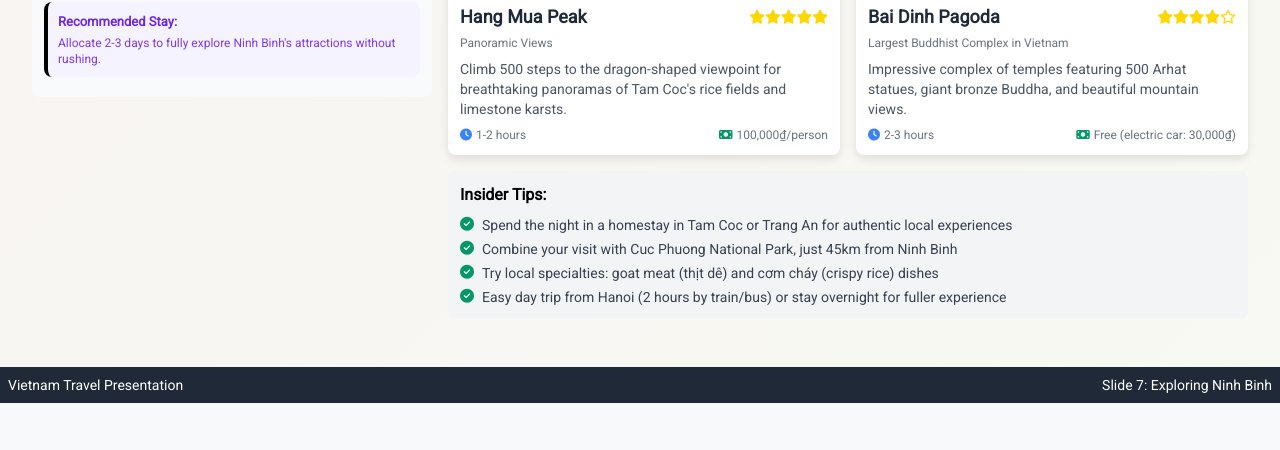
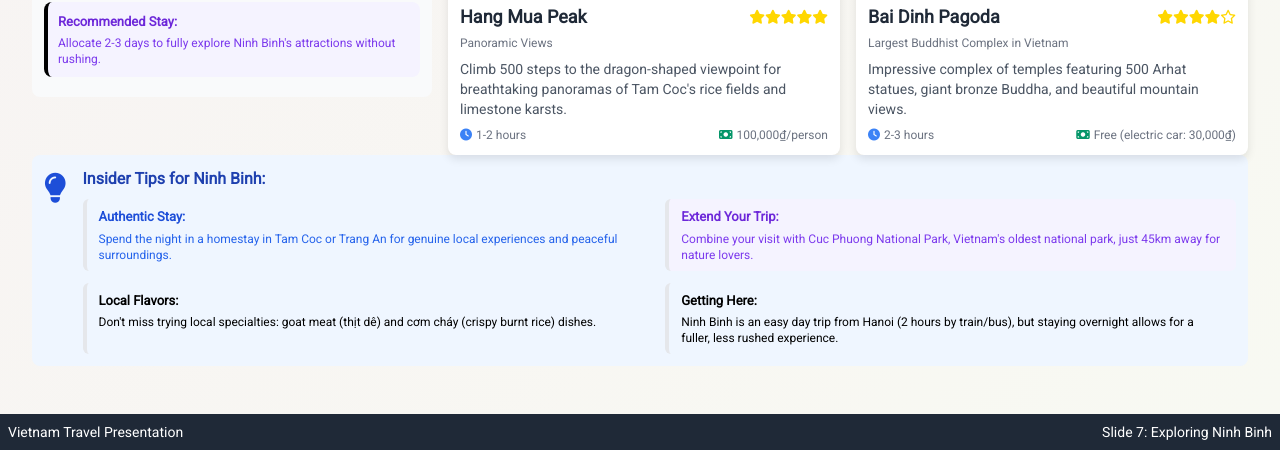
Before and after one commit to vietnam-2025/vietnam-2025.github.io, a plain HTML site: page 07.html in a window 1280 px wide. Shown: the part 637-1087 px from the top of the page. Before the commit the page ends 1040 px from the top, so only its background shows below. Drawn offline with nearby package versions, Linux system fonts and the light colour scheme.

Commit message:
Add external culture info link to 02.html and update insider tips format in 07.html

```diff
--- a/07.html
+++ b/07.html
@@ -415,49 +415,71 @@
 								</div>
 							</div>
 						</div>
+					</div>
+				</div>
+				<!-- End of flex container for columns -->
 
-						<!-- Additional Information -->
-						<div class="mt-4 bg-gray-100 rounded-lg p-3">
-							<h4 class="text-md font-semibold mb-2">Insider Tips:</h4>
-							<ul class="text-sm space-y-1 text-gray-700">
-								<li class="flex items-start">
-									<i class="fas fa-check-circle text-green-600 mt-0.5 mr-2"></i>
-									<span
-										>Spend the night in a homestay in Tam Coc or Trang An for
-										authentic local experiences</span
-									>
-								</li>
-								<li class="flex items-start">
-									<i class="fas fa-check-circle text-green-600 mt-0.5 mr-2"></i>
-									<span
-										>Combine your visit with Cuc Phuong National Park, just 45km
-										from Ninh Binh</span
-									>
-								</li>
-								<li class="flex items-start">
-									<i class="fas fa-check-circle text-green-600 mt-0.5 mr-2"></i>
-									<span
-										>Try local specialties: goat meat (thịt dê) and cơm cháy
-										(crispy rice) dishes</span
-									>
-								</li>
-								<li class="flex items-start">
-									<i class="fas fa-check-circle text-green-600 mt-0.5 mr-2"></i>
-									<span
-										>Easy day trip from Hanoi (2 hours by train/bus) or stay
-										overnight for fuller experience</span
-									>
-								</li>
-							</ul>
+				<!-- Additional Information (Updated Format) -->
+				<div class="bg-blue-50 rounded-lg p-3 flex items-start">
+					<div class="text-blue-700 text-3xl mr-4 pt-1">
+						<i class="fas fa-lightbulb"></i>
+					</div>
+					<div>
+						<h3 class="font-semibold text-blue-800 mb-2">
+							Insider Tips for Ninh Binh:
+						</h3>
+						<div class="grid grid-cols-2 gap-3">
+							<div class="tip-card border-l-blue-500 bg-blue-50">
+								<strong class="text-blue-700">Authentic Stay:</strong>
+								<p class="text-blue-600 text-xs mt-1">
+									Spend the night in a homestay in Tam Coc or Trang An for
+									genuine local experiences and peaceful surroundings.
+								</p>
+							</div>
+
+							<div class="tip-card border-l-purple-500 bg-purple-50">
+								<strong class="text-purple-700">Extend Your Trip:</strong>
+								<p class="text-purple-600 text-xs mt-1">
+									Combine your visit with Cuc Phuong National Park, Vietnam's
+									oldest national park, just 45km away for nature lovers.
+								</p>
+							</div>
+
+							<div class="tip-card border-l-amber-500 bg-amber-50">
+								<strong class="text-amber-700">Local Flavors:</strong>
+								<p class="text-amber-600 text-xs mt-1">
+									Don't miss trying local specialties: goat meat (thịt dê) and
+									cơm cháy (crispy burnt rice) dishes.
+								</p>
+							</div>
+
+							<div class="tip-card border-l-teal-500 bg-teal-50">
+								<strong class="text-teal-700">Getting Here:</strong>
+								<p class="text-teal-600 text-xs mt-1">
+									Ninh Binh is an easy day trip from Hanoi (2 hours by
+									train/bus), but staying overnight allows for a fuller, less
+									rushed experience.
+								</p>
+							</div>
 						</div>
 					</div>
 				</div>
 			</div>
+			<!-- End of p-8 container -->
 
 			<div class="bg-gray-800 text-white p-2 text-sm flex justify-between mt-4">
 				<span>Vietnam Travel Presentation</span>
 				<span>Slide 7: Exploring Ninh Binh</span>
 			</div>
 		</div>
+		<style>
+			/* Add this style block or integrate into existing one */
+			.tip-card {
+				border-radius: 6px;
+				padding: 8px 12px;
+				border-left-width: 4px;
+				font-size: 13px;
+			}
+		</style>
 	</body>
 </html>
```
Also changed, not shown: 02.html (+11 -0 lines), 09.html (+2 -1 lines).
